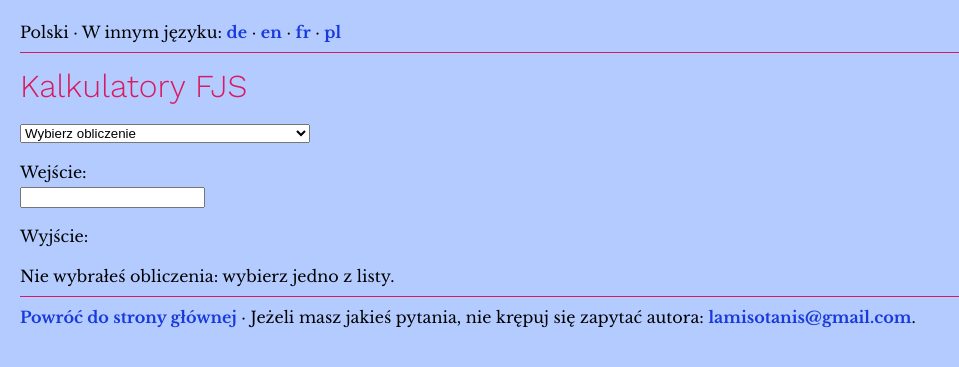
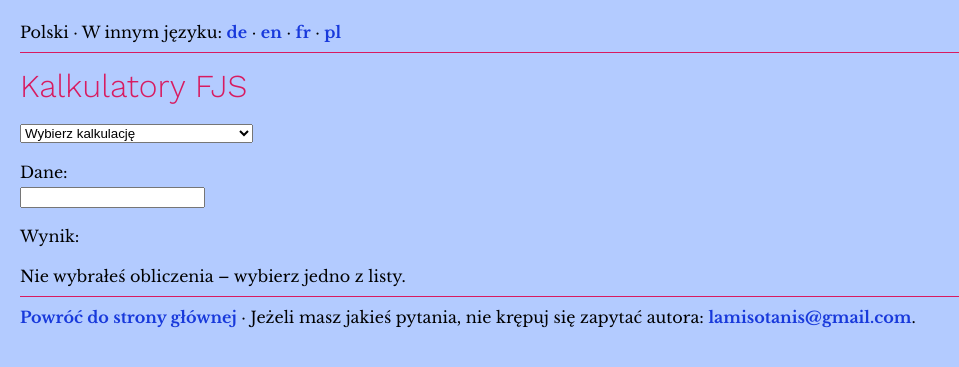
Before and after one commit to misotanni/misotanni.github.io, a Jekyll site: the page built from fjs/pl/calc.md, in a window 1280 px wide. Shown: the top 367 px of the page, without its empty margins (0-959 px from the left). Built offline with Jekyll 4.4.1, drawn with Linux system fonts in a browser that asks for light colours; our own code applies the rules of GitHub Pages for plain Markdown files; part of the change alters nothing that is shown.

Commit message:
polishfix: calc.md

```diff
--- a/fjs/pl/calc.md
+++ b/fjs/pl/calc.md
@@ -1,17 +1,17 @@
 # Kalkulatory FJS
 
 <select id="computations">
-  <option value="">Wybierz obliczenie</option>
-  <option value="comma">Oblicz komat formalny liczby pierwszej</option>
-  <option value="tofjs">Zamień ułamek na interwał FJS</option>
-  <option value="fromfjs">Zamień interwał FJS na ułamek</option>
-  <option value="setlambda">Zmień promień tolerancji na dowolną wartość</option>
+  <option value="">Wybierz kalkulację</option>
+  <option value="comma">Obliczanie komatów formalnych</option>
+  <option value="tofjs">Zamiana ułamków na interwały FJS</option>
+  <option value="fromfjs">Zamiana interwałów FJS na ułamki</option>
+  <option value="setlambda">Regulacja promienia tolerancji</option>
 </select>
 
-Wejście: <br />
+Dane: <br />
 <input type="text" id="input">
 
-Wyjście: <br />
+Wynik: <br />
 <div id="output"></div>
 
 <link rel="stylesheet" href="../assets/calcsheets.css">
@@ -19,28 +19,28 @@ Wyjście: <br />
 <script src="../assets/calc.js"></script>
 <script>
   var loc = {
-         centValue: "centy",
+         centValue: "centów",
          generator: "generator",
        outputComma: "komat formalny",
     outputInterval: "nazwa interwału",
              ratio: "wartość",
-           noInput: "Nie ma nic na wejściu.",
+           noInput: "Nie podałeś żadnych danych.",
      cantFactorize: "„%1” – nie umiem tego rozłożyć na czynniki.",
-        notANumber: "„%1” nie jest liczbą.",
+        notANumber: "„%1” to nie liczba.",
        wrongFormat: "Nie rozumiem formatu.",
-   wrongIntVariant: "Interwał „%1” nie pasuje do kategorii „%2”.",
-       wrongFactor: "2 ani 3 nie mogą być czynnikami alteracji FJS-owych.",
-     noComputation: "Nie wybrałeś obliczenia: wybierz jedno z listy.",
-          notPrime: "„%1” nie jest liczbą pierwszą.",
-    butPythagorean: "2 i 3 są odpowiednio oktawami i kwintami pitagorejskimi, zatem nie potrzebują alteracji FJS-owych.",
-           notFrac: "Na wejściu nie ma ułamka (np. 5/3 lub 928/777).",
+   wrongIntVariant: "Interwał „%1” i wariant „%2” nie pasują do siebie.",
+       wrongFactor: "Alteracje FJS-owe nie mogą zawierać czynników 2 ani 3.",
+     noComputation: "Nie wybrałeś obliczenia – wybierz jedno z listy.",
+          notPrime: "„%1” to nie liczba pierwsza.",
+    butPythagorean: "2 i 3 to odpowiednio oktawy i kwinty pitagorejskie – nie przypisuje się im alteracji FJS-owych.",
+           notFrac: "Na wejściu nie ma ułamka (tak, jak 5/3 lub 928/777).",
               div0: "Nie dziel przez zero, ty draniu!",
-           notReal: "„%1” nie jest rozwinięciem dziesiętnym liczby rzeczywistej.",
+           notReal: "„%1” to nie liczba rzeczywista podana w postaci rozwinięcia dziesiętnego.",
          radiusSet: "Promień tolerancji wynosi teraz %1.",
 
-             comma: "Znajdź funkcję generującą i komat formalny (z rozmiarem w centach) dla każdej liczby pierwszej większej niż 3.",
-             tofjs: "Wynajdź jedyny interwał FJS-owy z dowolnego ułamka. <br>Na wyjściu wszystkie alteracje FJS-owe będą zapisane osobno, nigdy pomnożone razem. Interwały mniejsze niż pryma czysta są zapisane liczbą ujemną (interwał w dół), np. 5/4 to <code>M3^5</code>, a 4/5 – <code>M-3_5</code>. <br><strong>Uwaga:</strong> Kalkulator używa angielskich nazw interwałów, czyli „m3” to nasze „3>”.",
-           fromfjs: "Wynajdź jedyny ułamek odpowiadający dowolnemu interwałowi FJS-owemu. <br>Początek alteracji otonalnych musisz zaznaczyć znakiem karety (^), a utonalnych – znakiem podkreślenia (\_). Możesz je mnożyć, jak chcesz, i możesz użyć liczby ujemnej na oznaczenie interwału w dół. <br><strong>Uwaga:</strong> Kalkulator używa angielskich nazw interwałów, czyli „m3” to nasze „3>”.",
-         setlambda: "Zmień promień tolerancji na dowolną wartość zmiennoprzecinkową (rozwinięcie dziesiętne) pomiędzy 1 a sqrt(2). <br>Napisz „default”, aby powrócić do λ = sqrt(33/31)."
+             comma: "Ta kalkulacja znajduje funkcję generującą i komat formalny (z rozmiarem w centach) dla podanej liczby pierwszej, większej niż 3.",
+             tofjs: "Ta kalkulacja wyznacza (jednoznacznie) interwał FJS-owy odpowiadający podanemu ułamkowi. <br>Alteracje FJS-owe nie są przedstawione w postaci wymnożonej. Interwały mniejsze niż pryma czysta są zapisane liczbą ujemną (interwał w dół) – na przykład 5/4 to <code>M3^5</code>, a 4/5 – <code>M-3_5</code>. <br><strong>Uwaga.</strong> Kalkulator używa angielskich nazw interwałów, czyli „m3” to nasze 3&gt;.",
+           fromfjs: "Ta kalkulacja wyznacza (jednoznacznie) ułamek odpowiadający dowolnemu interwałowi FJS-owemu. <br>Początek alteracji otonalnych musisz zasygnalizować znakiem karetki (^), a utonalnych – podkreślnikiem (\_). Poszczególne alteracje możesz zostawić nieprzemnożone ze sobą; możesz też użyć liczby ujemnej na oznaczenie interwału w dół. <br><strong>Uwaga.</strong> Kalkulator używa angielskich nazw interwałów, czyli „m3” to nasze 3&gt;.",
+         setlambda: "Zmień promień tolerancji na dowolną wartość, podaną w postaci rozwinięcia dziesiętnego, pomiędzy 1 a sqrt(2). <br>Wprowadzeni słowa „default” (ang. „domyślny”) przywróci promień do wartości domyślnej λ = pierwiastek z 33/31."
   };
 </script>
```
